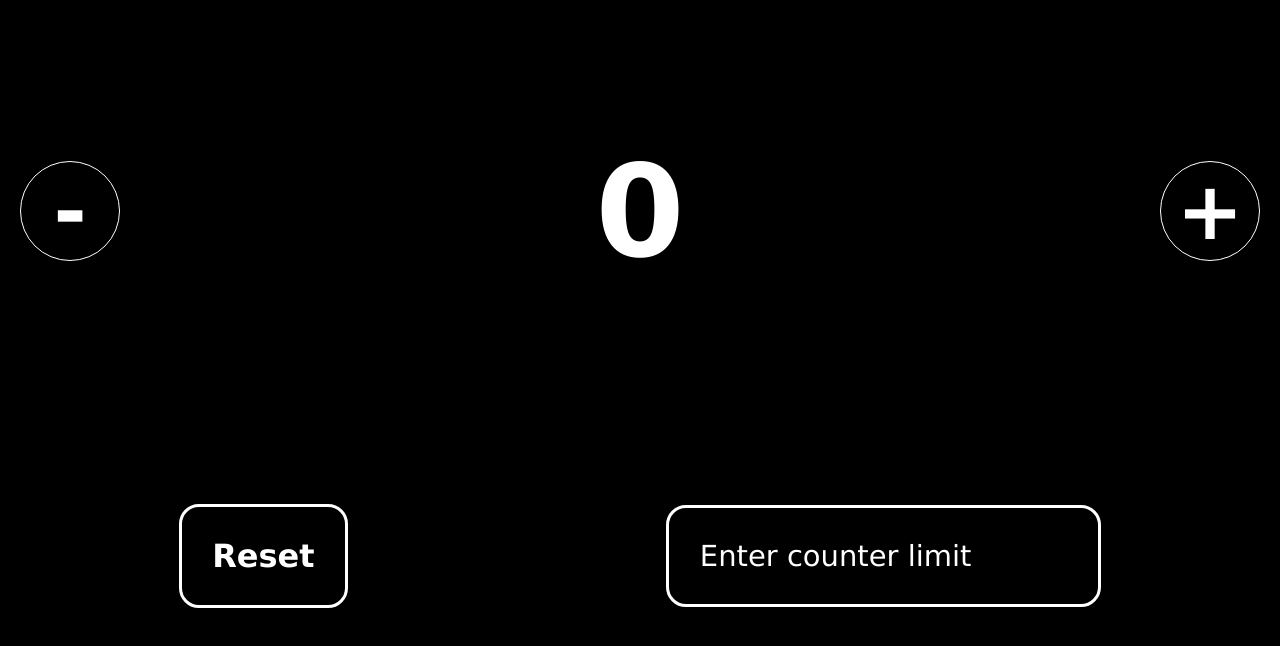
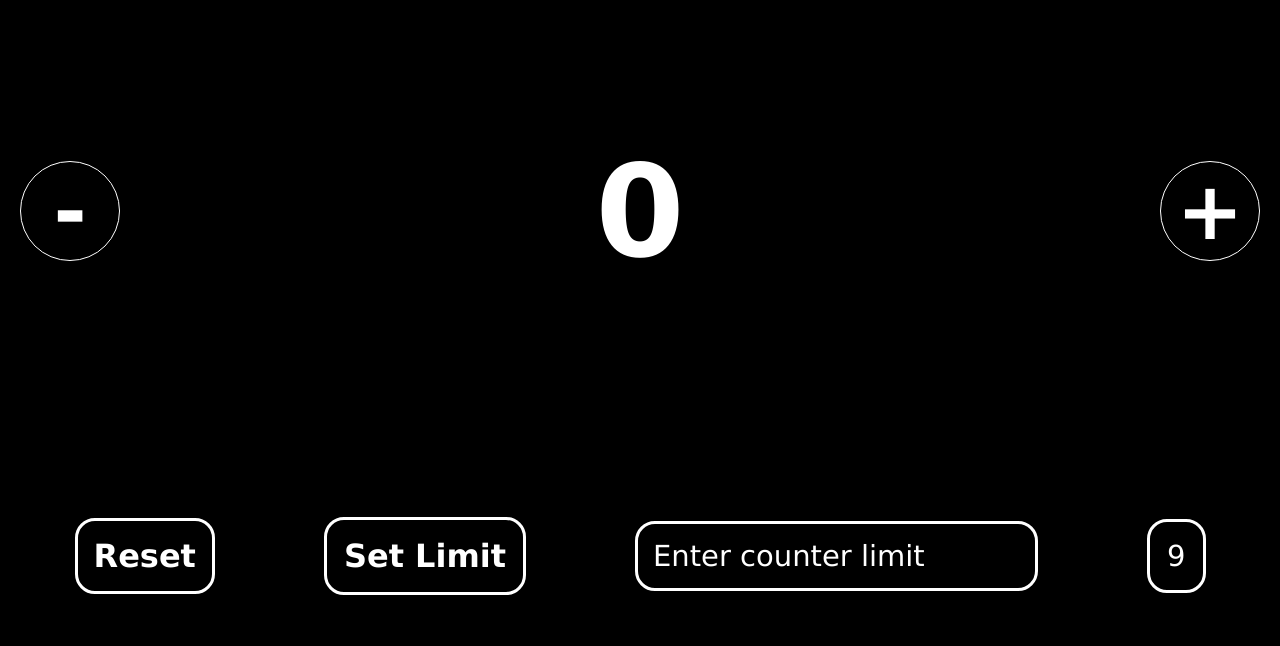
Before and after one commit to Adinath-j/counter-app, a plain HTML site: page index.html in a window 1280 px wide. Shown: the part 110-756 px from the top of the page. Drawn offline with nearby package versions, Linux system fonts and the light colour scheme.

Commit message:
added the new limit feature

```diff
--- a/index.html
+++ b/index.html
@@ -19,8 +19,10 @@
             </div>
         </div>
         <div class="reset-wrapper">
-            <button id="reset">Reset</button>
+            <button class="bttn" id="reset">Reset</button>
+            <button class="bttn" id="setLimit">Set Limit</button>
             <input id="limit" type="number" placeholder="Enter counter limit">
+            <div id="limitDisplay">9</div>
         </div>
     </div>
     </div>
--- a/script.js
+++ b/script.js
@@ -1,20 +1,23 @@
+const setLimitBtn = document.getElementById('setLimit')
+const setLimit = document.getElementById('limit')
+const limitDisplay = document.getElementById('limitDisplay')
 const increment = document.getElementById('increment')
 const display = document.getElementById("count");
 let max = 9;
 let calc = 0;
 const decrement = document.getElementById('decrement')
 
-function btnAnimation(){
+function btnAnimation() {
     display.textContent = calc;
 
     if (calc === 0) {
-        gsap.to(decrement,{
+        gsap.to(decrement, {
             scale: 0,
             opacity: 0,
             duration: 0.3,
         })
     } else {
-        gsap.to(decrement,{
+        gsap.to(decrement, {
             scale: 1,
             opacity: 1,
             duration: 0.3,
@@ -26,6 +29,8 @@ function btnAnimation(){
 
 
 function buttons (){
+
+
 increment.addEventListener('click', () => {
 if (calc < max) {
             calc++
@@ -33,17 +38,33 @@ if (calc < max) {
         }
     })
 
-decrement.addEventListener('click',()=>{
+    decrement.addEventListener('click', () => {
         if (calc > 0) {
             calc--;
             btnAnimation()
         }
     })
     const reset = document.getElementById('reset')
-reset.addEventListener('click',()=>{
+    reset.addEventListener('click', () => {
         calc = 0;
         display.textContent = 0;
         btnAnimation()
     })
 }
 buttons()
+
+function btnLimit(){
+    setLimitBtn.addEventListener('click', () => {
+    const newLimit = parseInt(setLimit.value)
+    limitDisplay.textContent = newLimit
+    if (!isNaN(newLimit) && newLimit >= 0) {
+        max = newLimit
+    }else{
+        alert('Not a Valid Number, default counter limit is 9')
+        max = 9
+        limitDisplay.textContent = max
+    }
+
+})
+}
+btnLimit()
--- a/style.css
+++ b/style.css
@@ -45,14 +45,15 @@ body {
 
 .comps {
     height: 50%;
-        width: 100%;
+    width: 100%;
     margin-top: 70px;
     display: flex;
     align-items: center;
     font-size: 10vw;
-        font-weight: 600;
+    font-weight: 600;
     justify-content: space-between;
 }
+
 .change {
     padding: 10px;
     background-color: black;
@@ -67,12 +68,17 @@ body {
     justify-content: center;
     align-items: center;
 }
-/* .change:hover{
+
+.bttn:hover{
+    cursor: pointer;
+}
+.change:hover {
     cursor: pointer;
     font-size: 90px;
     border: solid;
-} */
-.reset-wrapper{
+}
+
+.reset-wrapper {
     width: 100%;
     height: 30%;
     justify-content: center;
@@ -81,8 +87,9 @@ body {
     justify-content: space-around;
     display: flex;
 }
-#reset{
-       padding: 30px;
+#setLimit{
+    padding: 17px;
+
     background-color: black;
     color: rgb(255, 255, 255);
     font-size: 32px;
@@ -90,14 +97,33 @@ body {
     font-weight: bolder;
     border: solid white;
 }
-#limit{
-        padding: 31px;
+#reset {
+    padding: 16px;
     background-color: black;
-        border: solid white;
-        font-size: 29px;
-        color: #fff;
+    color: rgb(255, 255, 255);
+    font-size: 32px;
+    border-radius: 20px;
+    font-weight: bolder;
+    border: solid white;
+}
+
+#limit {
+        padding: 15px;
+    background-color: black;
+    border: solid white;
+    font-size: 29px;
+    color: #fff;
+    border-radius: 20px;
+}
+#limitDisplay{
+    padding: 17px;
+    background-color: black;
+    border: solid white;
+    font-size: 29px;
+    color: #fff;
     border-radius: 20px;
 }
 input::placeholder {
-  color: rgb(255, 255, 255);  /* You can use any color like #888, red, etc. */
+    color: rgb(255, 255, 255);
+    /* You can use any color like #888, red, etc. */
 }
```
Lines whose indentation alone changed are shown as unchanged.
